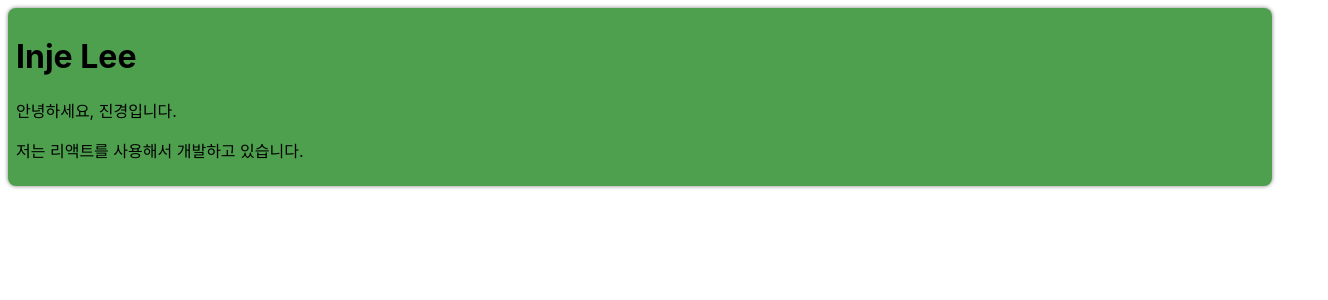
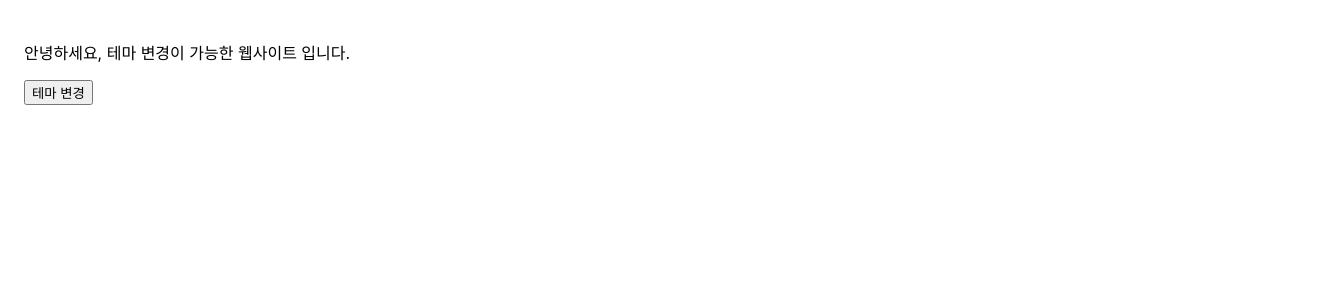
Before and after one commit to jinkyoung-jeon/Inflearn-react-sople, a React (Create React App) app in the folder my-app/: page / in a window 1280 px wide. Shown: the top 300 px of the page, 1328 px wide, since content can reach past the window. Built offline with nearby package versions, Linux system fonts and the light colour scheme.

Commit message:
(실습) Context를 사용하여 테마 변경 기능 만들기

```diff
--- /dev/null
+++ b/my-app/src/chapter14/DarkOrLight.jsx
@@ -0,0 +1,23 @@
+import { useState, useCallback } from "react";
+import ThemeContext from "./ThemeContext";
+import MainContent from "./MainContent";
+
+function DarkOrLight(props) {
+    const [theme, setTheme] = useState("light");
+
+    const toggleTheme = useCallback(() => {
+        if (theme == "light") {
+            setTheme("dark");
+        } else if (theme == "dark") {
+            setTheme("light");
+        }
+    }, [theme]);
+
+    return (
+        <ThemeContext.Provider value={{ theme, toggleTheme }}>
+            <MainContent />
+        </ThemeContext.Provider>
+    );
+}
+
+export default DarkOrLight;
--- /dev/null
+++ b/my-app/src/chapter14/MainContent.jsx
@@ -0,0 +1,23 @@
+import ThemeContext from "./ThemeContext";
+import { useContext } from "react";
+
+function MainContent(props) {
+    const { theme, toggleTheme } = useContext(ThemeContext);
+
+    return (
+        <div
+            style={{
+                width: "100vw",
+                height: "100vh",
+                padding: "1.5rem",
+                backgroundColor: theme == "light" ? "white" : "black",
+                color: theme == "light" ? "black" : "white",
+            }}
+        >
+            <p>안녕하세요, 테마 변경이 가능한 웹사이트 입니다.</p>
+            <button onClick={toggleTheme}>테마 변경</button>
+        </div>
+    );
+}
+
+export default MainContent;
--- /dev/null
+++ b/my-app/src/chapter14/ThemeContext.jsx
@@ -0,0 +1,6 @@
+import React from "react";
+
+const ThemeContext = React.createContext();
+ThemeContext.displayName = "ThemeContext";
+
+export default ThemeContext;
--- a/my-app/src/index.js
+++ b/my-app/src/index.js
@@ -13,6 +13,7 @@
 import reportWebVitals from './reportWebVitals';
 import Calculator from './chapter12/Calculator';
 import ProfileCard from './chapter13/ProfileCard';
+import DarkOrLight from './chapter14/DarkOrLight';
 
 // import Library from './chapter03/Library';
 
@@ -30,7 +31,7 @@
 
    ReactDOM.render(
      <React.StrictMode>
-       <ProfileCard />
+       <DarkOrLight />
      </React.StrictMode>,
      document.getElementById('root')
    );
```
